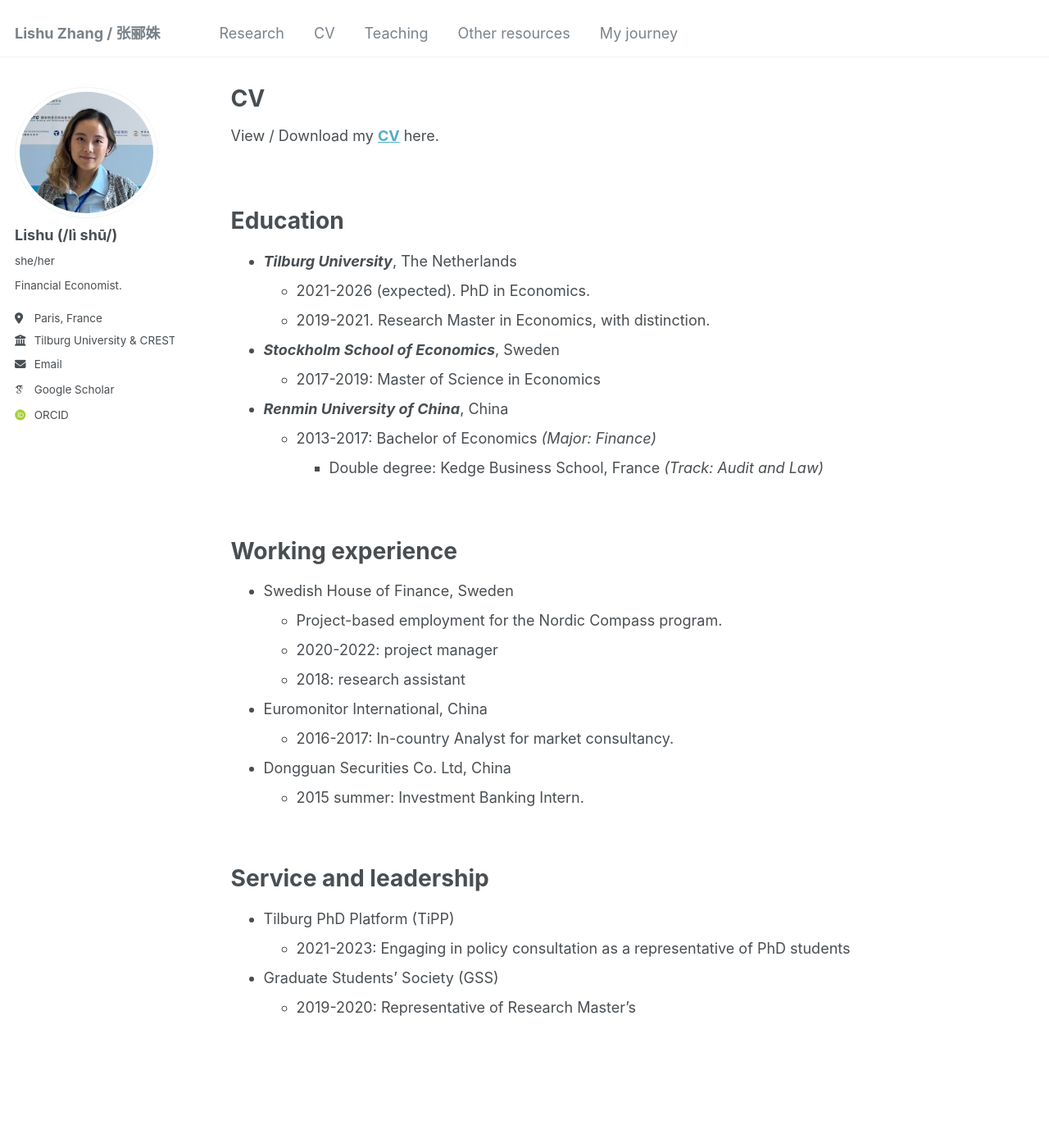
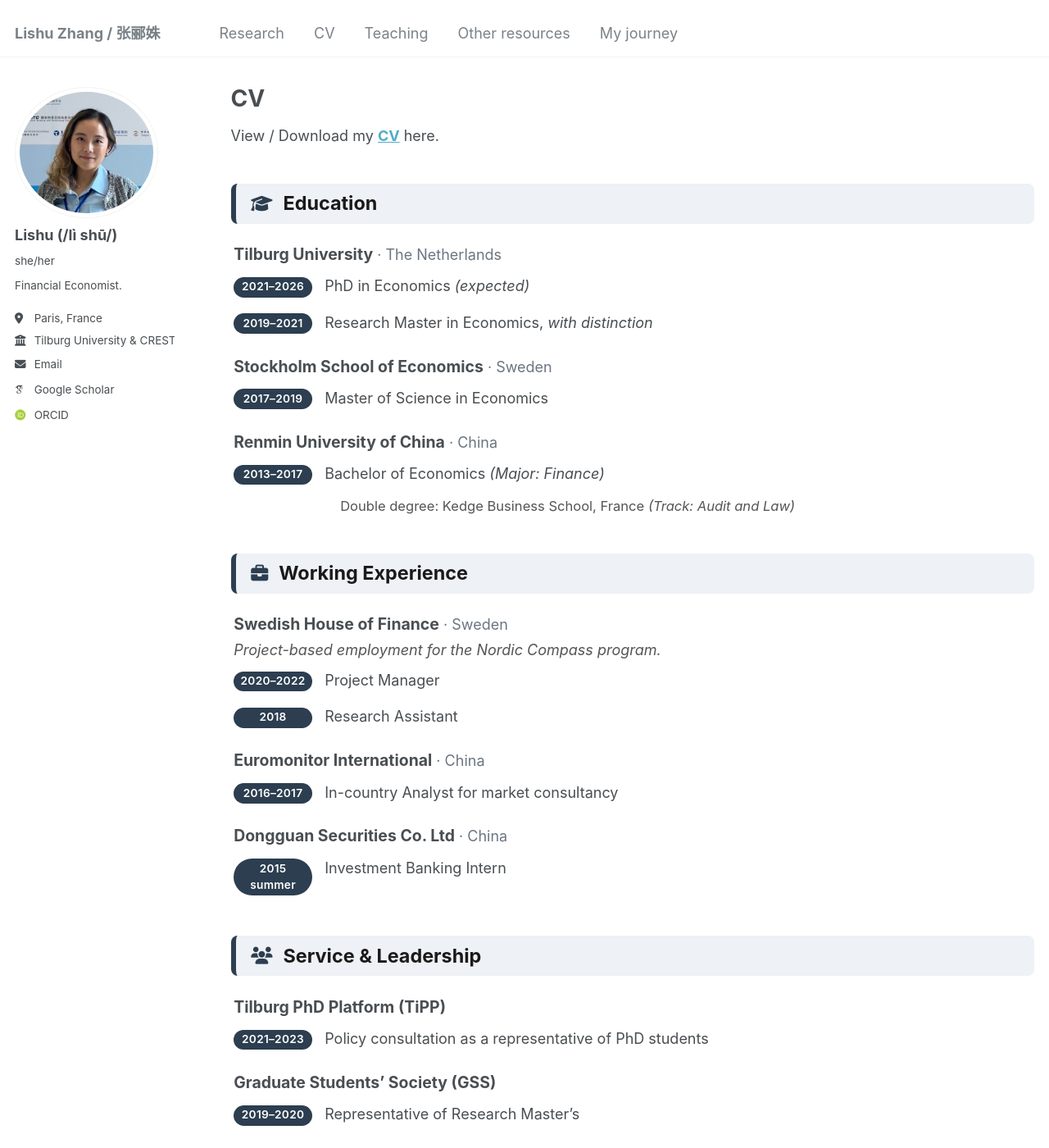
Before and after one commit to LishuZ/LishuZ.github.io, a Jekyll site: the page built from _pages/cv.md, in a window 1280 px wide and 1400 px high. Shown: the whole window at 82% size. Built offline with Jekyll 4.4.1, drawn with Linux system fonts in a browser that asks for light colours; some web fonts are replaced; part of the change alters nothing that is shown.

Commit message:
Redesign CV page: themed section headers, institutions, date pills
Co-Authored-By: Claude Opus 4.8 (1M context) <noreply@anthropic.com>

```diff
--- a/_pages/cv.md
+++ b/_pages/cv.md
@@ -6,44 +6,126 @@ author_profile: true
 redirect_from:
   - /resume
 ---
-View / Download my **[CV](https://www.dropbox.com/scl/fi/qijnx8gppf8potsj0bdlx/cv.pdf?rlkey=424j0xubetuhuwn012fmc4hv2&st=tz7lhm3o&dl=0)** here.
 
 {% include base_path %}
 
-<br/>
+View / Download my **[CV](https://www.dropbox.com/scl/fi/qijnx8gppf8potsj0bdlx/cv.pdf?rlkey=424j0xubetuhuwn012fmc4hv2&st=tz7lhm3o&dl=0)** here.
 
-Education
-======
-* _**Tilburg University**_, The Netherlands
-  * 2021-2026 (expected). PhD in Economics.
-  * 2019-2021. Research Master in Economics, with distinction.
-<br/>
-* _**Stockholm School of Economics**_, Sweden
-  * 2017-2019: Master of Science in Economics
-<br/>
-* _**Renmin University of China**_, China
-  * 2013-2017: Bachelor of Economics _(Major: Finance)_
-    * Double degree: Kedge Business School, France _(Track: Audit and Law)_
-<br/>
-<br/>
+<style>
+.cv-section {
+  display: flex;
+  align-items: center;
+  gap: 0.55em;
+  background: #eef1f5;
+  border-left: 6px solid #2c3e50;
+  border-radius: 8px;
+  padding: 0.45em 0.8em;
+  margin: 1.9em 0 1em;
+  font-size: 1.3em;
+  font-weight: 700;
+  color: #1a1a1a;
+}
+.cv-section i { color: #2c3e50; font-size: 0.9em; }
+.cv-entry { margin: 0 0 1.15em 0.2em; }
+.cv-org { font-weight: 700; font-size: 1.08em; }
+.cv-place { color: #6b7682; font-weight: 400; }
+.cv-note { color: #555; font-style: italic; margin: 0.15em 0 0.35em; }
+.cv-list { list-style: none; margin: 0.4em 0 0; padding-left: 0; }
+.cv-list li {
+  display: flex;
+  gap: 0.85em;
+  padding: 0.22em 0;
+  align-items: baseline;
+  line-height: 1.45;
+}
+.cv-date {
+  flex: 0 0 auto;
+  width: 7em;
+  text-align: center;
+  background: #2c3e50;
+  color: #fff;
+  font-size: 0.76em;
+  font-weight: 600;
+  letter-spacing: 0.02em;
+  padding: 0.18em 0.5em;
+  border-radius: 999px;
+  position: relative;
+  top: -1px;
+}
+.cv-sub { color: #555; font-size: 0.92em; margin: 0.1em 0 0 7.85em; }
+@media (max-width: 600px) {
+  .cv-list li { flex-direction: column; gap: 0.15em; }
+  .cv-date { width: auto; align-self: flex-start; }
+  .cv-sub { margin-left: 0; }
+}
+</style>
 
-Working experience
-======
-* Swedish House of Finance, Sweden
-  *   Project-based employment for the Nordic Compass program.
-    *   2020-2022: project manager
-    *   2018: research assistant
-* Euromonitor International, China
-  * 2016-2017: In-country Analyst for market consultancy.
-* Dongguan Securities Co. Ltd, China
-  * 2015 summer: Investment Banking Intern.
+<div class="cv" markdown="0">
 
-<br/>
+<h2 class="cv-section"><i class="fa-solid fa-graduation-cap"></i> Education</h2>
 
-Service and leadership
-======
-* Tilburg PhD Platform (TiPP)
-  * 2021-2023: Engaging in policy consultation as a representative of PhD students
+<div class="cv-entry">
+  <div><span class="cv-org">Tilburg University</span> <span class="cv-place">· The Netherlands</span></div>
+  <ul class="cv-list">
+    <li><span class="cv-date">2021–2026</span><span>PhD in Economics <em>(expected)</em></span></li>
+    <li><span class="cv-date">2019–2021</span><span>Research Master in Economics, <em>with distinction</em></span></li>
+  </ul>
+</div>
 
-* Graduate Students’ Society (GSS)
-  *  2019-2020: Representative of Research Master’s
+<div class="cv-entry">
+  <div><span class="cv-org">Stockholm School of Economics</span> <span class="cv-place">· Sweden</span></div>
+  <ul class="cv-list">
+    <li><span class="cv-date">2017–2019</span><span>Master of Science in Economics</span></li>
+  </ul>
+</div>
+
+<div class="cv-entry">
+  <div><span class="cv-org">Renmin University of China</span> <span class="cv-place">· China</span></div>
+  <ul class="cv-list">
+    <li><span class="cv-date">2013–2017</span><span>Bachelor of Economics <em>(Major: Finance)</em></span></li>
+  </ul>
+  <div class="cv-sub">Double degree: Kedge Business School, France <em>(Track: Audit and Law)</em></div>
+</div>
+
+<h2 class="cv-section"><i class="fa-solid fa-briefcase"></i> Working Experience</h2>
+
+<div class="cv-entry">
+  <div><span class="cv-org">Swedish House of Finance</span> <span class="cv-place">· Sweden</span></div>
+  <div class="cv-note">Project-based employment for the Nordic Compass program.</div>
+  <ul class="cv-list">
+    <li><span class="cv-date">2020–2022</span><span>Project Manager</span></li>
+    <li><span class="cv-date">2018</span><span>Research Assistant</span></li>
+  </ul>
+</div>
+
+<div class="cv-entry">
+  <div><span class="cv-org">Euromonitor International</span> <span class="cv-place">· China</span></div>
+  <ul class="cv-list">
+    <li><span class="cv-date">2016–2017</span><span>In-country Analyst for market consultancy</span></li>
+  </ul>
+</div>
+
+<div class="cv-entry">
+  <div><span class="cv-org">Dongguan Securities Co. Ltd</span> <span class="cv-place">· China</span></div>
+  <ul class="cv-list">
+    <li><span class="cv-date">2015 summer</span><span>Investment Banking Intern</span></li>
+  </ul>
+</div>
+
+<h2 class="cv-section"><i class="fa-solid fa-users"></i> Service &amp; Leadership</h2>
+
+<div class="cv-entry">
+  <div><span class="cv-org">Tilburg PhD Platform (TiPP)</span></div>
+  <ul class="cv-list">
+    <li><span class="cv-date">2021–2023</span><span>Policy consultation as a representative of PhD students</span></li>
+  </ul>
+</div>
+
+<div class="cv-entry">
+  <div><span class="cv-org">Graduate Students’ Society (GSS)</span></div>
+  <ul class="cv-list">
+    <li><span class="cv-date">2019–2020</span><span>Representative of Research Master’s</span></li>
+  </ul>
+</div>
+
+</div>
```
